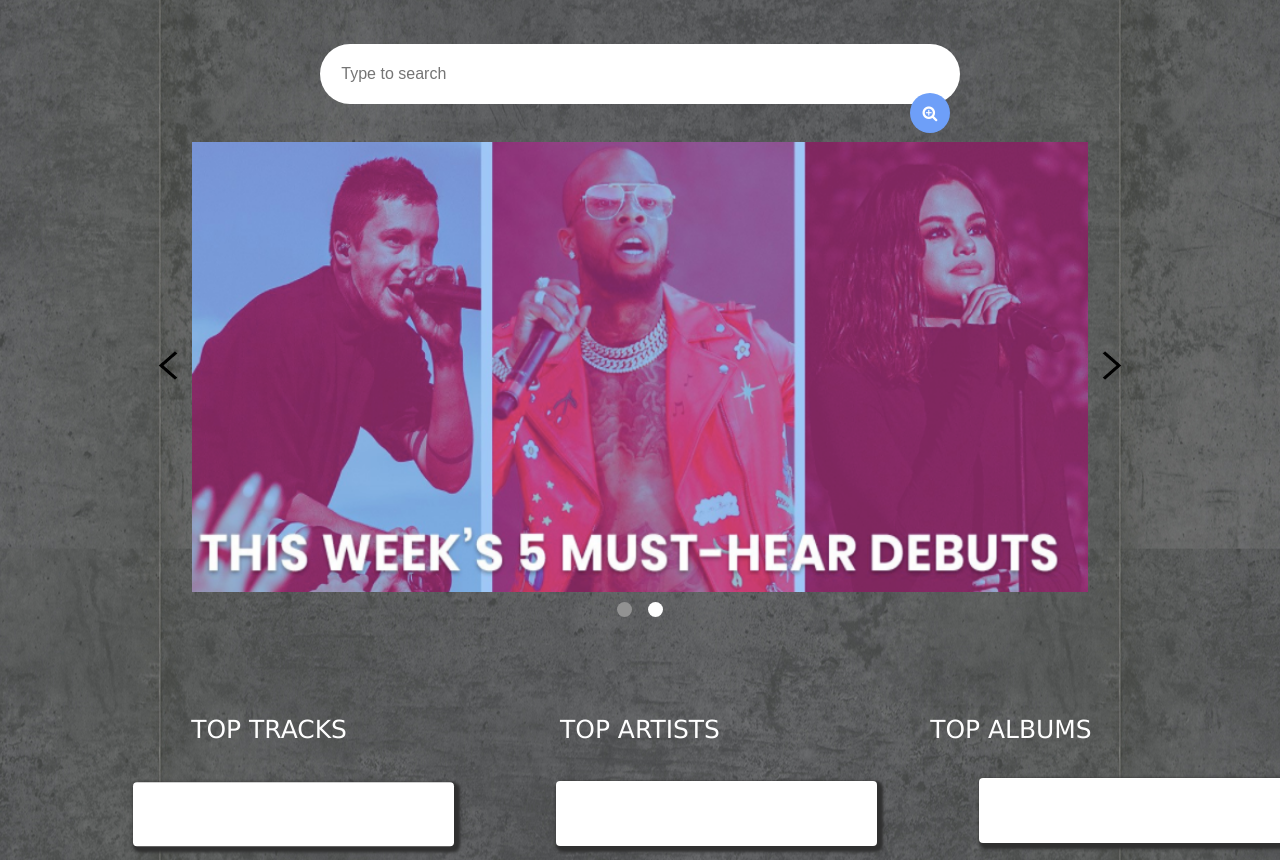
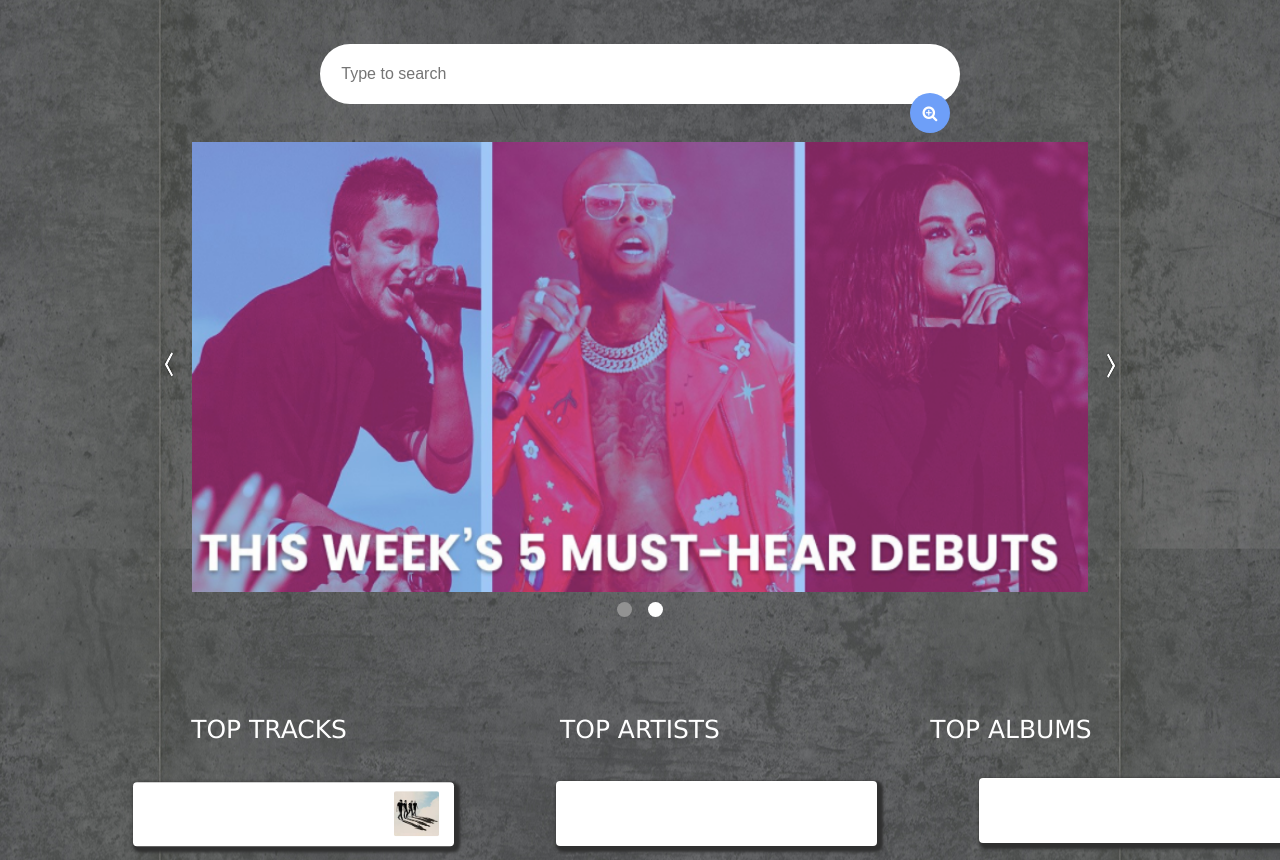
Before and after one commit to Tomhenschien/Proyecto-Integrador, a plain HTML site: page Pi2020/indexPI2020.html in a window 1280 px wide. Shown: the part 90-950 px from the top of the page. Drawn offline with Linux system fonts and the light colour scheme.

Commit message:
Ultimo commit antes de responsive

```diff
--- a/Pi2020/CSS/EstiloPI2020.css
+++ b/Pi2020/CSS/EstiloPI2020.css
@@ -4,7 +4,7 @@ body{
 }
 
 .header{
-    background-color: rgb(110, 159, 248);
+    background-color: rgb(105, 153, 241);
     color:black;
     display: grid;
     grid-template-columns: 80px 440px;
@@ -12,6 +12,16 @@ body{
     text-decoration-color: white;
     height: 100%;
     margin-top: 0.5cm;
+}
+
+a {
+    color: white;
+    text-decoration: none;
+}
+
+
+a:hover {
+    color: rgb(238, 238, 238);
 }
 
 .logo{
@@ -26,12 +36,7 @@ body{
     font-size: 5mm;
     padding-top: 2mm;
     font-style: inherit;
-    font-family: Verdana, Geneva, Tahoma, sans-serif;
-}
-
-a{
-    text-decoration: none;
-    color: white;
+    font-family: Verdana, Geneva, Tahoma, sans-serif
 }
 
 .search-box{
@@ -44,6 +49,7 @@ a{
     border-radius: 40px;
     padding: 10px;
 }
+
 
 .search-btn{
     color: white;
@@ -112,11 +118,16 @@ a{
 }
 
 .carousel__button--left{
-    left: -50px;
+    left: -60px;
+    width: 2.5cm;
+    height: 5cm;
+
 }
 
 .carousel__button--right{
-    right: -50px;
+    right: -60px;
+    width: 2.5cm;
+    height: 5cm;
 }
 
 .carousel__button img{
@@ -152,8 +163,7 @@ a{
     margin-top: 19cm;
     font-family: Verdana, Geneva, Tahoma, sans-serif;
     font-size: 0.66cm;
-}
-
+ }
 
 #gridtrack {
     display: grid;
@@ -164,17 +174,31 @@ a{
     margin-left: 3.3cm;
     padding-bottom: 20cm;
     transform: translateY(-1cm);
-    font-size: 0.75cm;
+    font-size: 0.6cm;
+
+
   }
 
   #gridtrack > div {
     border: 1px transparent;
     background-color: white;
+    text-align: center;
     border-radius: 4px;
-    text-align: center;
-    height: 1.70cm;
+    height: 1.7cm;
     width: 8.5cm;
     box-shadow: 3px 3px 3px 3px rgb(48, 48, 48);
+    font-family: Verdana, Geneva, Tahoma, sans-serif;
+
+
+  }
+
+  .foto__artista {
+      height: 70%;
+      width: 1.2cm;
+      position: relative;
+      bottom: -2.5mm;
+      right: -1.6cm;
+      border-radius: 2px;
   }
 
   #gridartist {
@@ -198,6 +222,7 @@ a{
     height: 1.70cm;
     width: 8.5cm;
     box-shadow: 3px 3px 3px 3px rgb(48, 48, 48);
+    font-family: Verdana, Geneva, Tahoma, sans-serif;
   }
 
   #gridalbums {
@@ -221,7 +246,7 @@ a{
     height: 1.70cm;
     width: 8.5cm;
     box-shadow: 3px 3px 3px 3px rgb(48, 48, 48);
+    font-family: Verdana, Geneva, Tahoma, sans-serif;
   }
 
-
   @media
--- a/Pi2020/indexPI2020.html
+++ b/Pi2020/indexPI2020.html
@@ -13,6 +13,7 @@
     <header class="header">
         <div class="logo">
             <img src="IMG/Logox Musify.png" alt="Musify">
+            <a href="Pi2020/indexPI2020.html"></a>
         </div>
         <nav class="nav">
             <a href="">Home</a>
@@ -30,7 +31,7 @@
 
     <div class="carousel">
         <button class="carousel__button carousel__button--left">
-            <img src="IMG/Left slider.svg.png" alt="">
+            <img src="IMG/leeft-slider.png" alt="">
         </button>
             <div class="carousel__track-container">
                  <ul class="carousel__track">
@@ -43,7 +44,7 @@
                  </ul>
             </div>
         <button class="carousel__button carousel__button--right">
-            <img src="IMG/Right slider.svg.png" alt="">
+            <img src="IMG/riight-slider.png" alt="">
         </button>
         <div class="carousel__nav">
             <button class="carousel__indicator current-slide"></button>
@@ -57,10 +58,10 @@
     </div>
 
 
-
     <div id ="gridtrack">
         <div>
-            <a href="">track1</a>
+            <a href="">COLDPLAY</a>
+            <img class="foto__artista" src="IMG/Coldplay Home.jpeg" alt="">
         </div>
         <div>
             <a href="">track2</a>
@@ -157,8 +158,8 @@
         </div>
     </div>
 
-  <footer>
+    <footer>
       <h1>Bautista Sanjurjo, Franco Leone y Tomas Henschien</h1>
-  </footer>
+    </footer>
 </body>
 </html>
```
Also changed, not shown: Pi2020/IMG/Coldplay Home.jpeg (added), Pi2020/IMG/leeft-slider.png (added), Pi2020/IMG/riight-slider.png (added), 3 other files.
